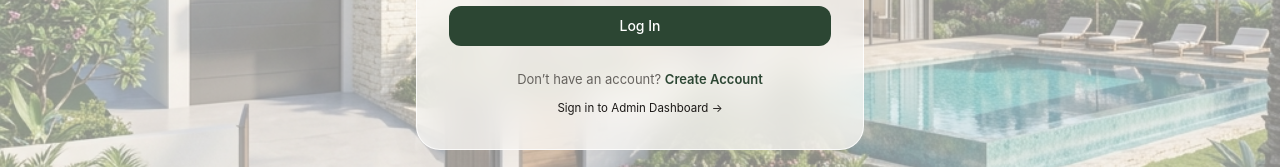
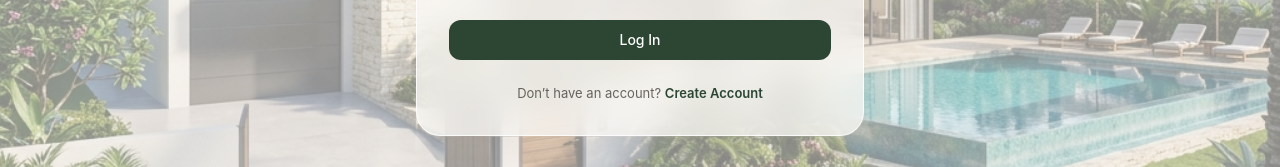
Before and after one commit to geeknessa/lodale-pms, a React (Vite) app in the folder lodale-web/: page /login in a window 1280 px wide. Shown: the part 536-703 px from the top of the page. Built offline with nearby package versions, Linux system fonts and the light colour scheme; no server answers; a web font is replaced by a local one.

Commit message:
fix(auth): remove admin dashboard link from public login page

```diff
--- a/lodale-web/src/pages/Login.jsx
+++ b/lodale-web/src/pages/Login.jsx
@@ -476,7 +476,7 @@ export default function Login() {
           </form>
 
           {!isAdminMode ? (
-            <div className="space-y-2 text-center text-[12px] sm:text-[13px]">
+            <div className="text-center text-[12px] sm:text-[13px]">
               <p className="text-ink-700/80 dark:text-white/80">
                 Don&rsquo;t have an account?{" "}
                 <Link
@@ -484,14 +484,6 @@ export default function Login() {
                   className="font-semibold text-moss-700 dark:text-[#E5C583] hover:underline outline-none focus-visible:underline"
                 >
                   Create Account
-                </Link>
-              </p>
-              <p>
-                <Link
-                  to="/admin/login"
-                  className="text-[11.5px] text-ink-500/70 dark:text-cream-100/60 hover:text-moss-700 dark:hover:text-[#E5C583] transition-colors"
-                >
-                  Sign in to Admin Dashboard &rarr;
                 </Link>
               </p>
             </div>
```
